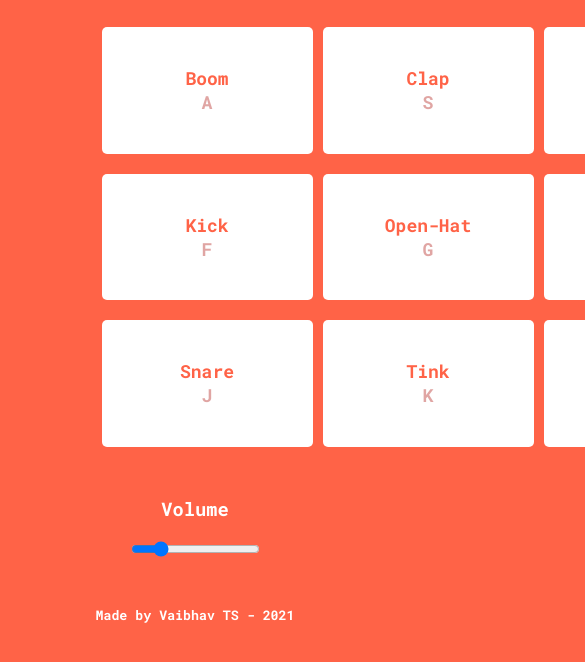
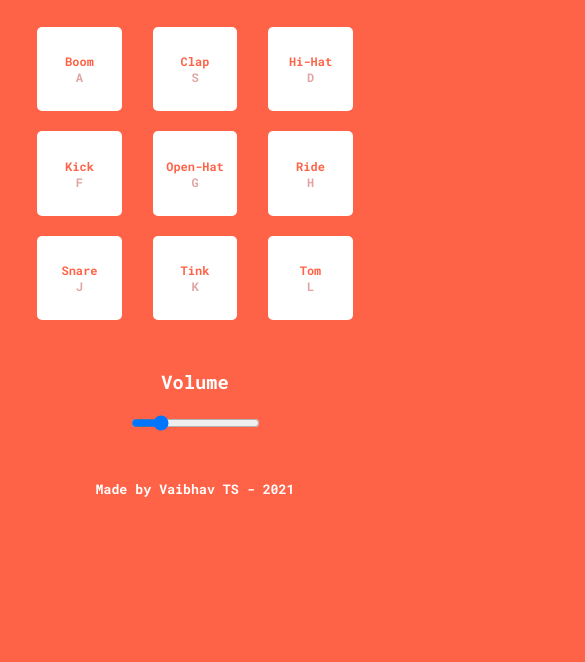
Before and after one commit to vaibhavTekk/drum-kit, a plain HTML site: page index.html in a window 390 px wide. Shown: the part 102-764 px from the top of the page, 585 px wide, since content can reach past the window. Drawn offline with Linux system fonts and the light colour scheme.

Commit message:
mobile media query added and console logs removed

```diff
--- a/app.js
+++ b/app.js
@@ -3,7 +3,7 @@ const html = document.querySelector('html');
 
 const volumeslider = document.querySelector('#volumeslider');
 let volume = 0.2;
-console.log(volume);
+
 
 const playsound = function(id){
     link = `./sounds/${id}.wav`;
@@ -15,7 +15,6 @@ const playsound = function(id){
 
 drumkit.addEventListener('click',e =>{
     const id = e.target.id;
-    console.log(id);
     if (e.target.id != ''){
         playsound(id);
     }
@@ -23,7 +22,6 @@ drumkit.addEventListener('click',e =>{
 
 volumeslider.addEventListener('input', e=> {
     volume = e.target.value;
-    console.log(volume);
 });
 
 html.addEventListener('keydown' , e => {
--- a/styles.css
+++ b/styles.css
@@ -78,3 +78,16 @@ dark accent C24C47 rgb(194, 76, 71)
 text : ffffff rgb(255, 255, 255)
 
 */
+
+@media screen and (max-width:600px) {
+    .drumkit{
+        width: 90%;
+        margin:0 0;
+    }
+    .btn{
+        font-size: 12px;
+        height: 10vh;
+        width: 10vh;
+    }
+
+}
```
